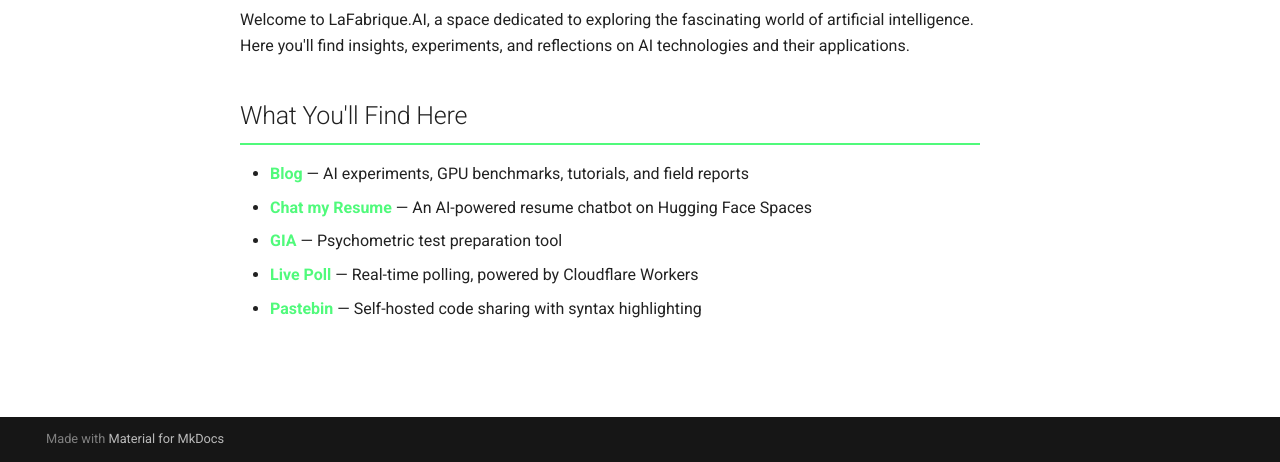
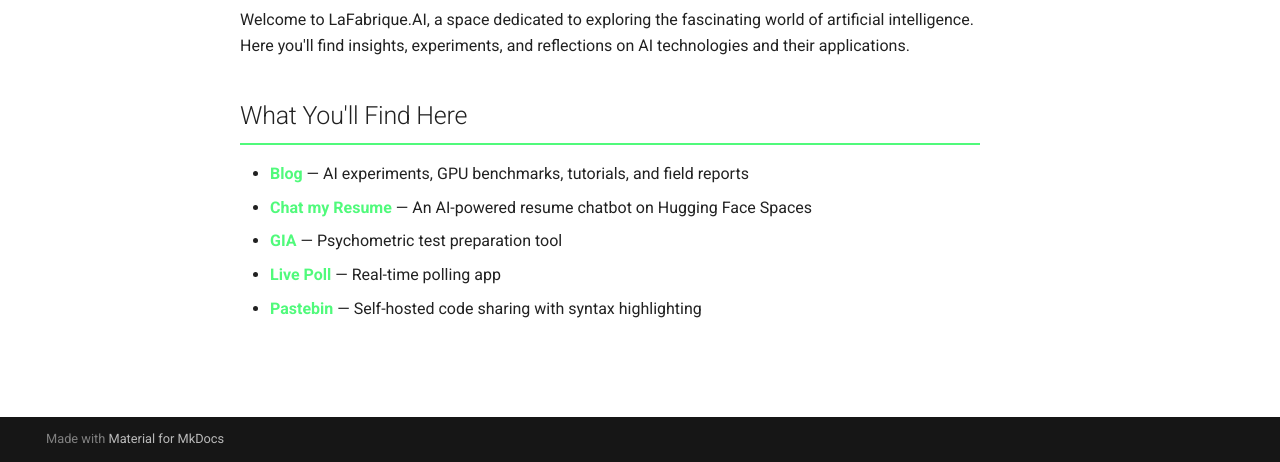
Before and after one commit to coulof/lafabrique.ai, an MkDocs documentation site: the page built from docs/index.md, in a window 1280 px wide and 900 px high, scrolled down 742 px, cut to the strip 438-900 px from the top of the window. Built offline with MkDocs 1.6.1 and Material for MkDocs 9.7.7, drawn with Linux system fonts in a browser that asks for light colours; some web fonts are replaced.

Commit message:
fix: live poll link to poll.lafabrique.ai, remove CF mention

```diff
--- a/docs/index.md
+++ b/docs/index.md
@@ -18,7 +18,7 @@
 - **[Blog](blog/)** — AI experiments, GPU benchmarks, tutorials, and field reports
 - **[Chat my Resume](https://huggingface.co/spaces/bauagonzo/chat-my-resume)** — An AI-powered resume chatbot on Hugging Face Spaces
 - **[GIA](https://gia.lafabrique.ai/)** — Psychometric test preparation tool
-- **[Live Poll](https://live-poll.florian-coulombel.workers.dev)** — Real-time polling, powered by Cloudflare Workers
+- **[Live Poll](https://poll.lafabrique.ai)** — Real-time polling app
 - **[Pastebin](https://pb.lafabrique.ai)** — Self-hosted code sharing with syntax highlighting
 
 </div>
--- a/mkdocs.yml
+++ b/mkdocs.yml
@@ -26,7 +26,7 @@
     - blog/index.md
   - Chat my Resume: https://huggingface.co/spaces/bauagonzo/chat-my-resume
   - GIA: https://gia.lafabrique.ai/
-  - Live Poll: https://live-poll.florian-coulombel.workers.dev
+  - Live Poll: https://poll.lafabrique.ai
   - Pastebin: https://pb.lafabrique.ai
 
 plugins:
```
